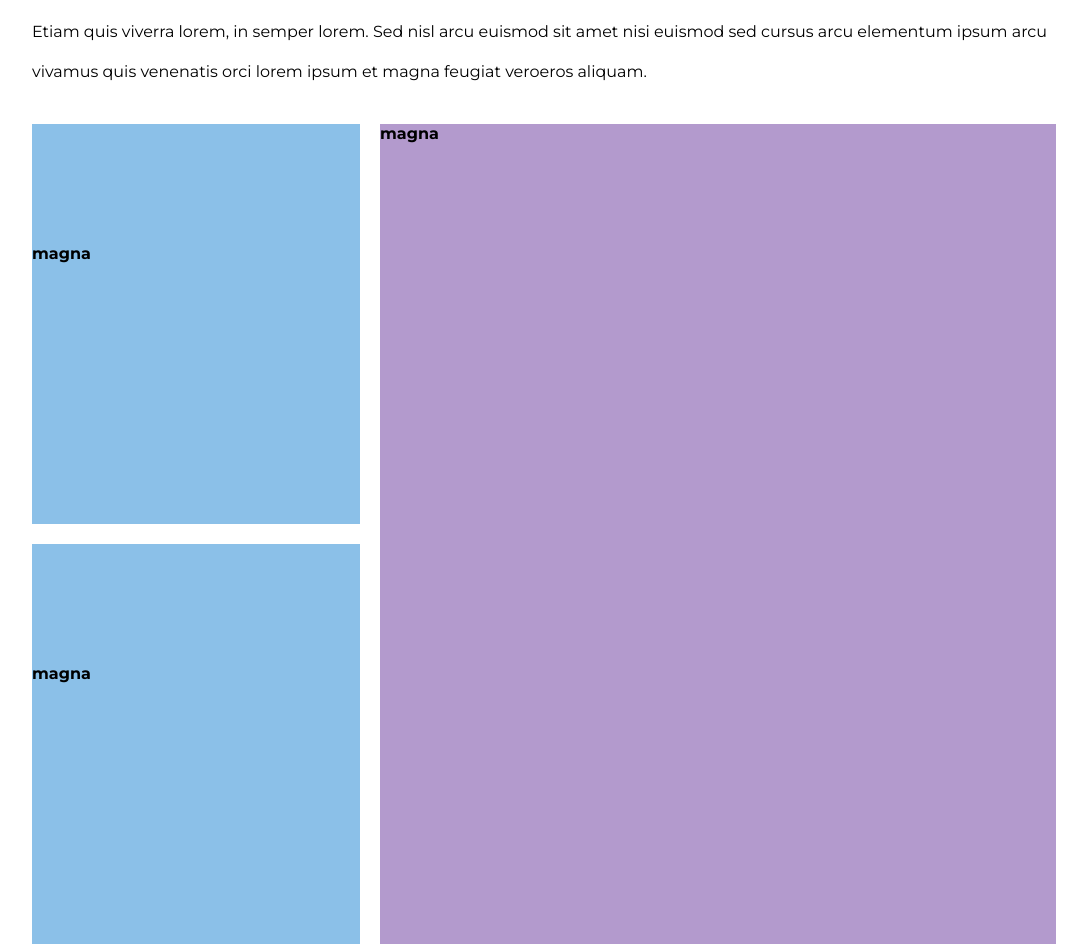
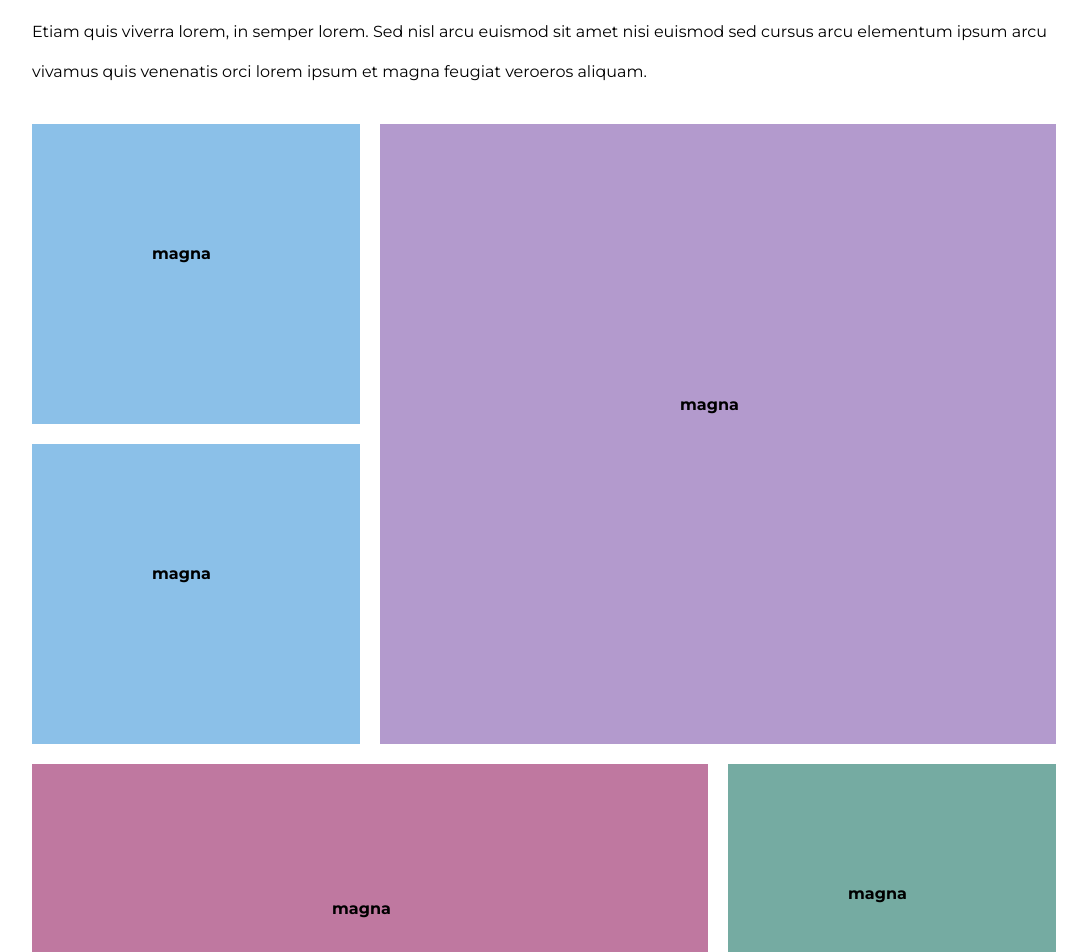
Before and after one commit to AndresRamirez917/100-sitios-60, a plain HTML site: page index.html in a window 1280 px wide. Shown: the part 260-1212 px from the top of the page, without its empty margins (96-1183 px from the left). Drawn offline with Linux system fonts and the light colour scheme.

Commit message:
third commit

```diff
--- a/scss/styles.scss
+++ b/scss/styles.scss
@@ -43,6 +43,7 @@ img {
     border-radius: 50px;
     border: 1px solid #fff;
     cursor: pointer;
+    color: #fff;
 }
 
 form {
@@ -77,7 +78,7 @@ form {
 .grid {
     display: grid;
     grid-template-columns: repeat(3, 1fr);
-    grid-auto-rows: minmax(400px, auto);
+    grid-auto-rows: minmax(300px, auto);
    gap: 20px;
 }
 
@@ -96,6 +97,12 @@ form {
 	opacity: 0;
 	transition: 0.5s ease;
 	/* text-align: center; */
+    text-align: center;
+    font-size: small;
+    color: white;
+    p {
+        margin-bottom: 2rem;
+    }
 }
 
 .overlay-1 {
@@ -124,6 +131,8 @@ form {
     background-repeat: no-repeat;
     background-size: cover;
 }
+
+
 
 .overlay-1,
 .overlay-3,
@@ -164,10 +173,17 @@ form {
 
 .grid-box-1,
 .grid-box-3,
-.grid-box-4,
 .grid-box-5 {
-	padding: 120px 0;
+	padding: 120px;
 }
+
+.grid-box-2 {
+    padding: 40% 300px;
+}
+.grid-box-4 {
+    padding: 20% 300px;
+}
+
 
 .grid-box {
 	position: relative;
```
Also changed, not shown: scss/styles.css, 1 other file.
